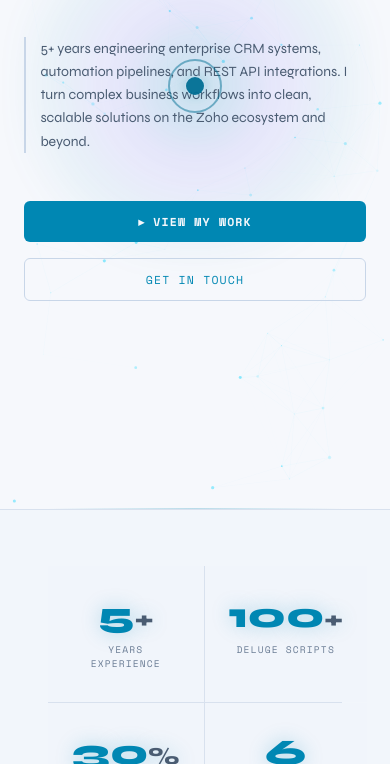
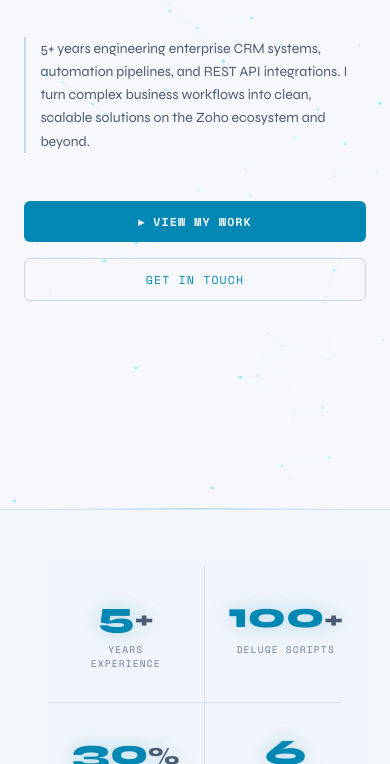
Before and after one commit to unmeshdesai/unmesh-portfolio, a website: page index.html in a window 390 px wide. Shown: the part 336-1100 px from the top of the page. Drawn offline with nearby package versions, Linux system fonts and the light colour scheme.

Commit message:
Disable custom cursor effects on mobile devices
Made-with: Cursor

```diff
--- a/index.html
+++ b/index.html
@@ -257,9 +257,7 @@ footer > *{position:relative;z-index:2}
 }
 @media (pointer:coarse),(hover:none){
   body{cursor:auto}
-  #cursor{display:block;width:18px;height:18px;mix-blend-mode:normal;opacity:.95}
-  #cursor-ring{display:block;width:54px;height:54px;border-width:2px;opacity:.9}
-  #cursor-gradient{display:block;width:360px;height:360px;filter:blur(14px);opacity:.32}
+  #cursor,#cursor-ring,#cursor-gradient{display:none}
   .btn-primary,.btn-outline,.proj-card,.contact-pill,.theme-toggle,.menu-toggle{cursor:pointer}
 }
 </style>
```
Also changed, not shown: education_contact.html (+1 -1 lines).
